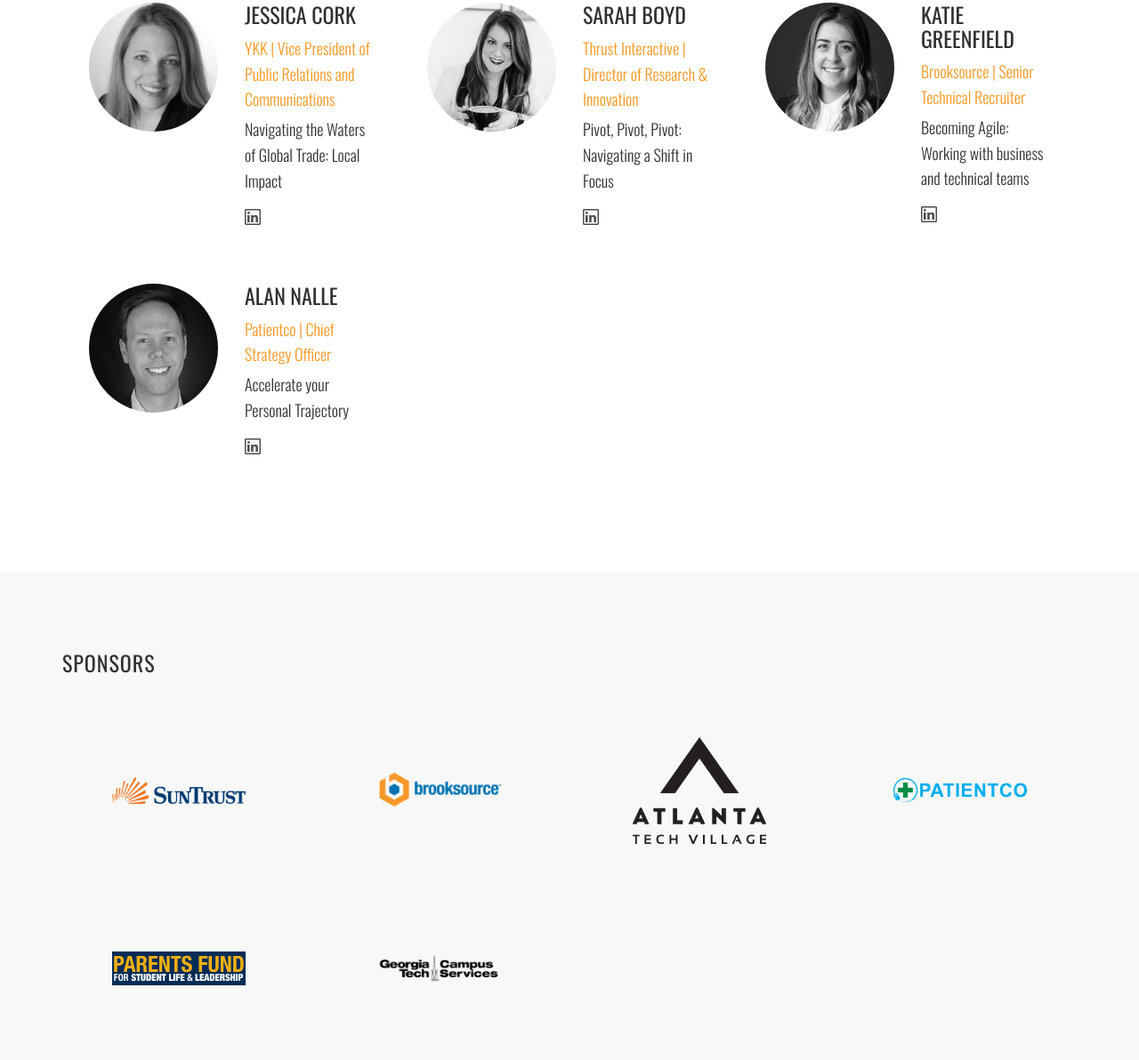
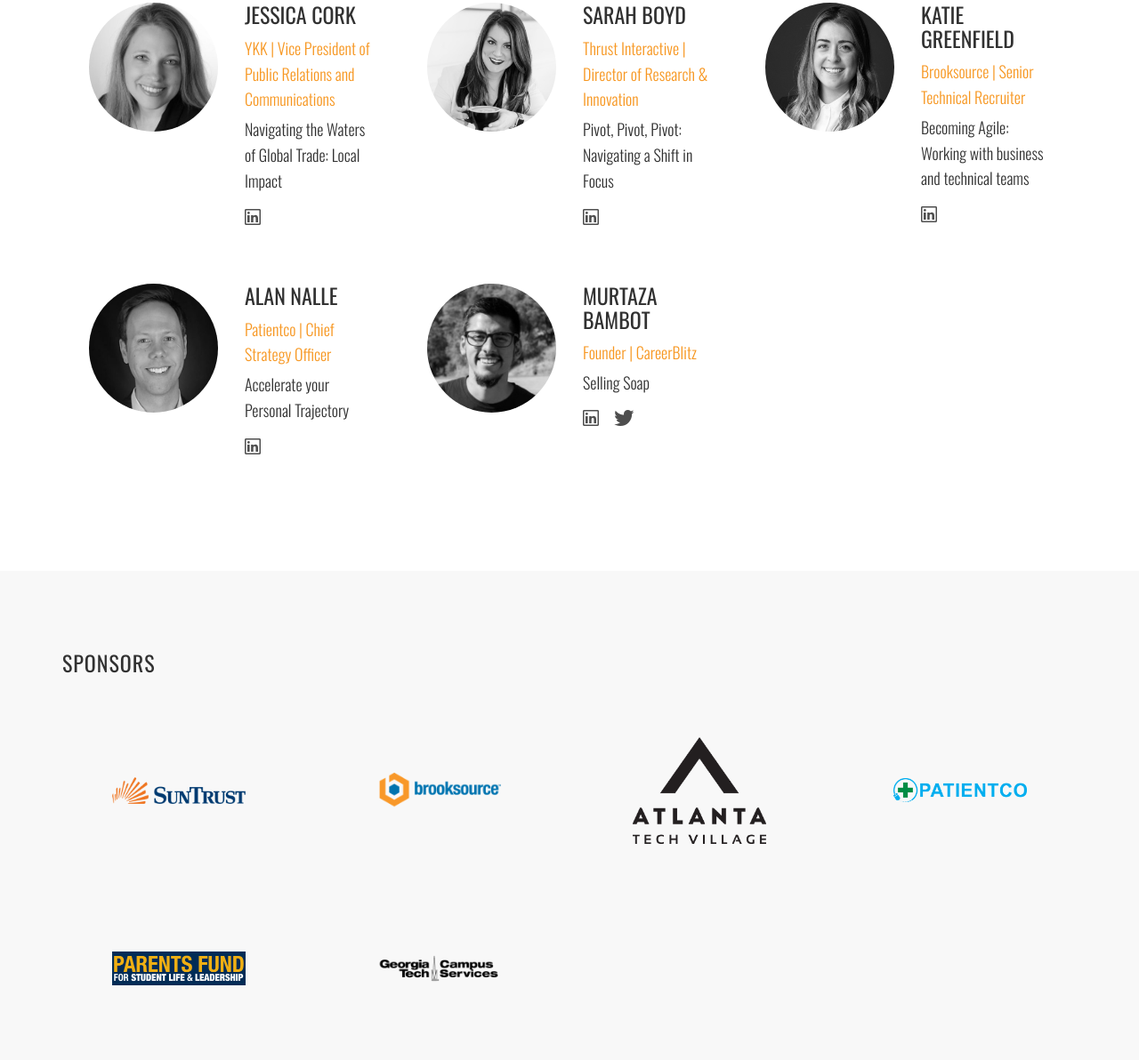
Before and after one commit to gtbusinessforum/gtbusinessforum.github.io, a website: page index.html in a window 1280 px wide. Shown: the part 1996-3188 px from the top of the page at 89% size. Drawn offline with nearby package versions, Linux system fonts and the light colour scheme; files whose address does not match are found by name.

Commit message:
selling soap

```diff
--- a/index.html
+++ b/index.html
@@ -227,25 +227,27 @@
                     </div>
                 </div>
 
-                <!-- <div class="col-sm-6 col-xs-12 col-lg-4">
+                <div class="col-sm-6 col-xs-12 col-lg-4">
                     <div class="col-xs-12 col-md-6">
                         <div class="speaker">
                             <figure class="ctr">
-                                <img alt="" width="150px" class="img-responsive center-block" src="assets/images/speakers/x.png">
+                                <img alt="" width="150px" class="img-responsive center-block" src="assets/images/speakers/bambot.jpg">
                             </figure>
                         </div>
                     </div>
                     <div class="col-xs-12 col-md-6">
                         <div class="speaker">
-                            <h3>TBD</h3>
-                            <h4>Title</h4>
+                            <h3>Murtaza Bambot</h3>
+                            <p class="accent">Founder | CareerBlitz</p>
+                            <!-- <h4>Title</h4> -->
+                            <p class="left">Selling Soap</p>
                             <ul class="social-block">
-                                <li><a href="#"><i class="ion-social-linkedin-outline"></i></a></li>
-                                <li><a href="#"><i class="ion-social-twitter"></i></a></li>
+                                <li><a href="https://www.linkedin.com/in/murtazabambot/"><i class="ion-social-linkedin-outline"></i></a></li>
+                                <li><a href="https://twitter.com/murtazabambot"><i class="ion-social-twitter"></i></a></li>
                             </ul>
                         </div>
                     </div>
-                </div> -->
+                </div>
 
                 <!-- <div class="col-sm-6 col-xs-12 col-lg-4">
                     <div class="col-xs-12 col-md-6">
```
Also changed, not shown: assets/images/speakers/bambot.jpg (added), 1 other file.
